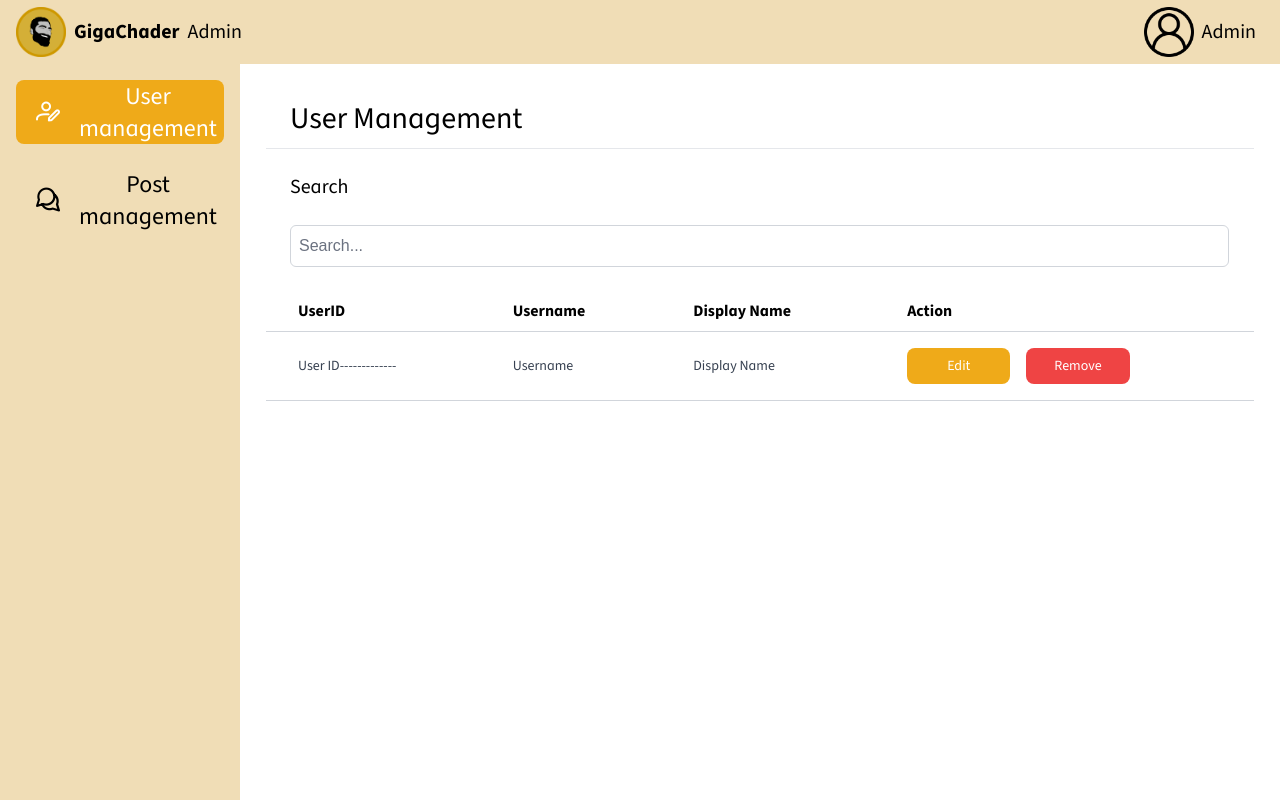
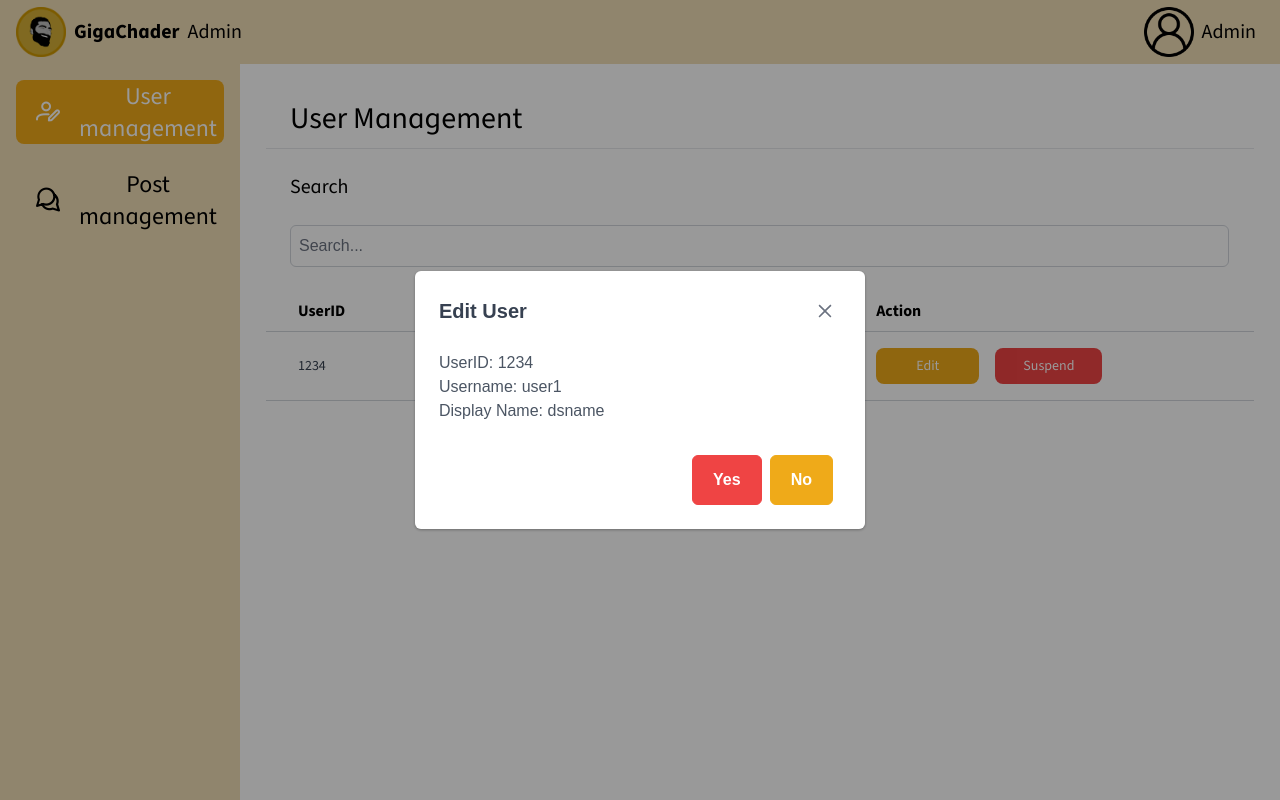
Before and after one commit to honeycrux/GigaChader, a Next.js app in the folder frontend/: page /admin/userManagement in a window 1280 px wide. Both pictures are taken after a click on the button "Edit". Built offline with nearby package versions, Linux system fonts and the light colour scheme; no server answers; what @ts-rest/core would draw is missing.

Commit message:
update the admin page

```diff
--- a/frontend/app/admin/postManagement/page.tsx
+++ b/frontend/app/admin/postManagement/page.tsx
@@ -1,11 +1,10 @@
 "use client";
 
-
-import { Image } from "primereact/image";
 import { InputText } from 'primereact/inputtext';
 import { useState } from "react";
 import { Dropdown } from 'primereact/dropdown';
-
+import { Dialog } from 'primereact/dialog';
+import { Button } from 'primereact/button';
 interface ActionOption {
     name: string;
     code: string;
@@ -13,22 +12,38 @@ interface ActionOption {
 
 const postMangement = () => {
 
-
     const [selectedAction, setSelectedAction] = useState<ActionOption | null>(null);
     const actions: ActionOption[] = [
         { name: 'Edit', code: 'ED' },
-        { name: 'Remove', code: 'RM' }
+        { name: 'Suspend', code: 'SP' }
     ];
 
     const actionTemplate = (option: ActionOption) => {
         return (
-            <div className={`p-d-flex p-ai-center ${option.code === 'RM' ? 'text-red-500' : ''}`}>
+            <div className={`p-d-flex p-ai-center ${option.code === 'SP' ? 'text-red-500' : ''}`}>
                 <span className="p-ml-2">{option.name}</span>
             </div>
         );
     };
 
+    const [showConfirmDialog, setShowConfirmDialog] = useState(false);
+    const onActionChange = (e: any) => {
+        setSelectedAction(e.value);
+        if (e.value.code === 'SP') {
+            setShowConfirmDialog(true);
+        }
+    };
+
+    const renderFooter = () => {
         return (
+            <div>
+                <Button label="Yes" icon="pi pi-check" onClick={() => {/* handle removal logic here */ }} autoFocus />
+                <Button label="No" icon="pi pi-times" onClick={() => {setShowConfirmDialog(false); setSelectedAction(null);}} className="p-button" />
+
+            </div>
+        );
+    };
+    return (
         <>
             {/* main content start */}
             <main className='flex w-[95%] justify-center'>
@@ -58,8 +73,20 @@ const postMangement = () => {
                                 <td className="px-8 py-4">Post content</td>
                                 <td className="px-8 py-4">
 
-                                    <Dropdown className="border border-gray-300 py-0 rounded-lg" value={selectedAction} options={actions} onChange={(e) => setSelectedAction(e.value)}
-                                        itemTemplate={actionTemplate} placeholder="Choose an action"/>
+                                    <Dropdown className="border border-gray-300 py-0 rounded-lg"
+                                        value={selectedAction} options={actions}
+                                        onChange={onActionChange}
+                                        itemTemplate={actionTemplate}
+                                        optionLabel="name"
+                                        placeholder="Choose an action" />
+
+                                    <Dialog header="Confirmation"
+                                        visible={showConfirmDialog}
+                                        style={{ width: '50vw' }}
+                                        footer={renderFooter()}
+                                        onHide={() => setShowConfirmDialog(false)}>
+                                        Do you want to suspend this post?
+                                    </Dialog>
 
                                 </td>
                             </tr>
--- a/frontend/app/admin/userManagement/page.tsx
+++ b/frontend/app/admin/userManagement/page.tsx
@@ -1,34 +1,53 @@
 "use client";
 
-
-import { Image } from "primereact/image";
 import { InputText } from 'primereact/inputtext';
 import { useState } from "react";
-import { Dropdown } from 'primereact/dropdown';
+import { Dialog } from 'primereact/dialog';
+import { Button } from 'primereact/button';
 
-interface ActionOption {
-    name: string;
-    code: string;
-}
 
 const userMangement = () => {
 
+    const [showSuspendDialog, setShowSuspendDialog] = useState(false);
+    const [showEditDialog, setShowEditDialog] = useState(false);
+    const renderFooter = () => {
+        return (
+            <div>
+                <Button label="Yes" className="p-button-danger" onClick={() => handleSuspendUser()} />
+                <Button label="No" className="p-button" onClick={() => setShowSuspendDialog(false)} />
 
-    const [selectedAction, setSelectedAction] = useState<ActionOption | null>(null);
-    const actions: ActionOption[] = [
-        { name: 'Edit', code: 'ED' },
-        { name: 'Remove', code: 'RM' }
-    ];
-
-    const actionTemplate = (option: ActionOption) => {
-        return (
-            <div className={`p-d-flex p-ai-center ${option.code === 'RM' ? 'text-red-500' : ''}`}>
-                <span className="p-ml-2">{option.name}</span>
             </div>
         );
     };
 
-        return (
+    const handleSuspendClick = () => {
+        setShowSuspendDialog(true);
+    };
+
+    const handleSuspendUser = () => {
+        // Add logic here to Suspend the user
+        console.log('User Suspended');
+        setShowSuspendDialog(false);
+    };
+
+    const [selectedUser, setSelectedUser] = useState({id: '', username: '', displayName: ''});
+    const handleEditClick = (user:any) => { // Add this function
+        setSelectedUser(user);
+        setShowEditDialog(true);
+    };
+// Add this Dialog component for editing
+const renderEditDialog = () => {
+    if (!selectedUser) return null;
+    return (
+        <Dialog visible={showEditDialog} style={{ width: '450px' }} header="Edit User"
+            modal footer={renderFooter()} onHide={() => setShowEditDialog(false)}>
+            <p>UserID: {selectedUser.id}</p>
+            <p>Username: {selectedUser.username}</p>
+            <p>Display Name: {selectedUser.displayName}</p>
+        </Dialog>
+    );
+};
+    return (
         <>
             {/* main content start */}
             <main className='flex w-[95%] justify-center'>
@@ -54,18 +73,25 @@ const userMangement = () => {
                         </thead>
                         <tbody className="text-sm font-normal text-gray-700">
                             <tr className="hover:bg-gray-100 border-b border-gray-300 py-10">
-                                <td className="px-8 py-4">User ID-------------</td>
-                                <td className="px-8 py-4">Username</td>
-                                <td className="px-8 py-4">Display Name</td>
+                                <td className="px-8 py-4">1234</td>
+                                <td className="px-8 py-4">user1</td>
+                                <td className="px-8 py-4">dsname</td>
                                 <td className="px-8 py-4 flex space-x-4">
-                                <button className="bg-orange1  text-white py-2 px-10 rounded-lg">
+                                <button className="bg-orange1  text-white py-2 px-10 rounded-lg"
+                onClick={() => handleEditClick({id: '1234', username: 'user1', displayName: 'dsname'})}>
                 Edit
             </button>
-
-                                    <button className="bg-red-500 text-white py-2 px-7 rounded-lg">
-                                        Remove
+            {renderEditDialog()}
+                                    <button className="bg-red-500 text-white py-2 px-7 rounded-lg"
+                                        onClick={handleSuspendClick}>
+                                        Suspend
                                     </button>
-                                                                    </td>
+                                    {/* Add this Dialog component */}
+                                    <Dialog visible={showSuspendDialog} style={{ width: '450px' }} header="Confirmation"
+                                        modal footer={renderFooter()} onHide={() => setShowSuspendDialog(false)}>
+                                        Do you want to suspend this user?
+                                    </Dialog>
+                                </td>
                             </tr>
                         </tbody>
                     </table>
```
